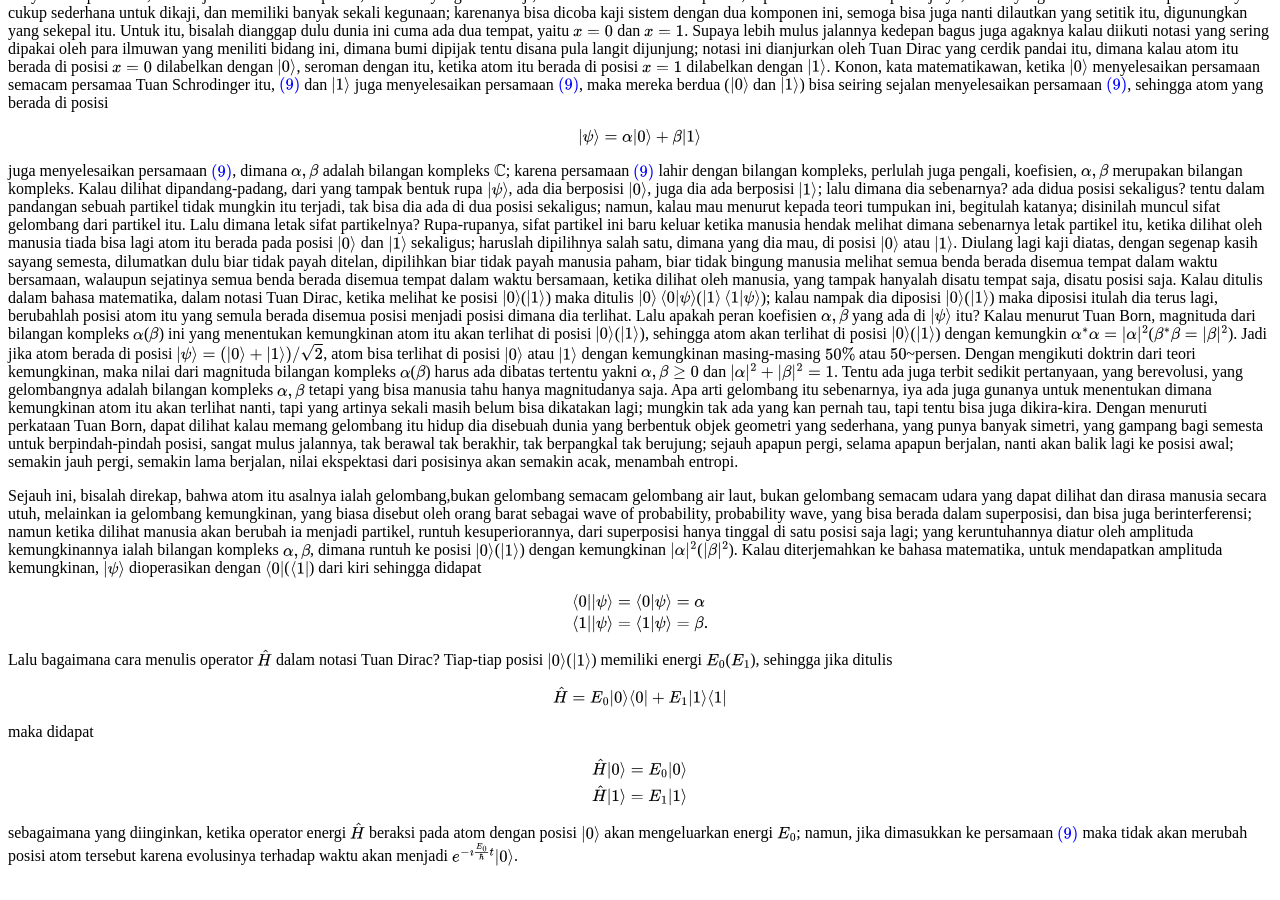
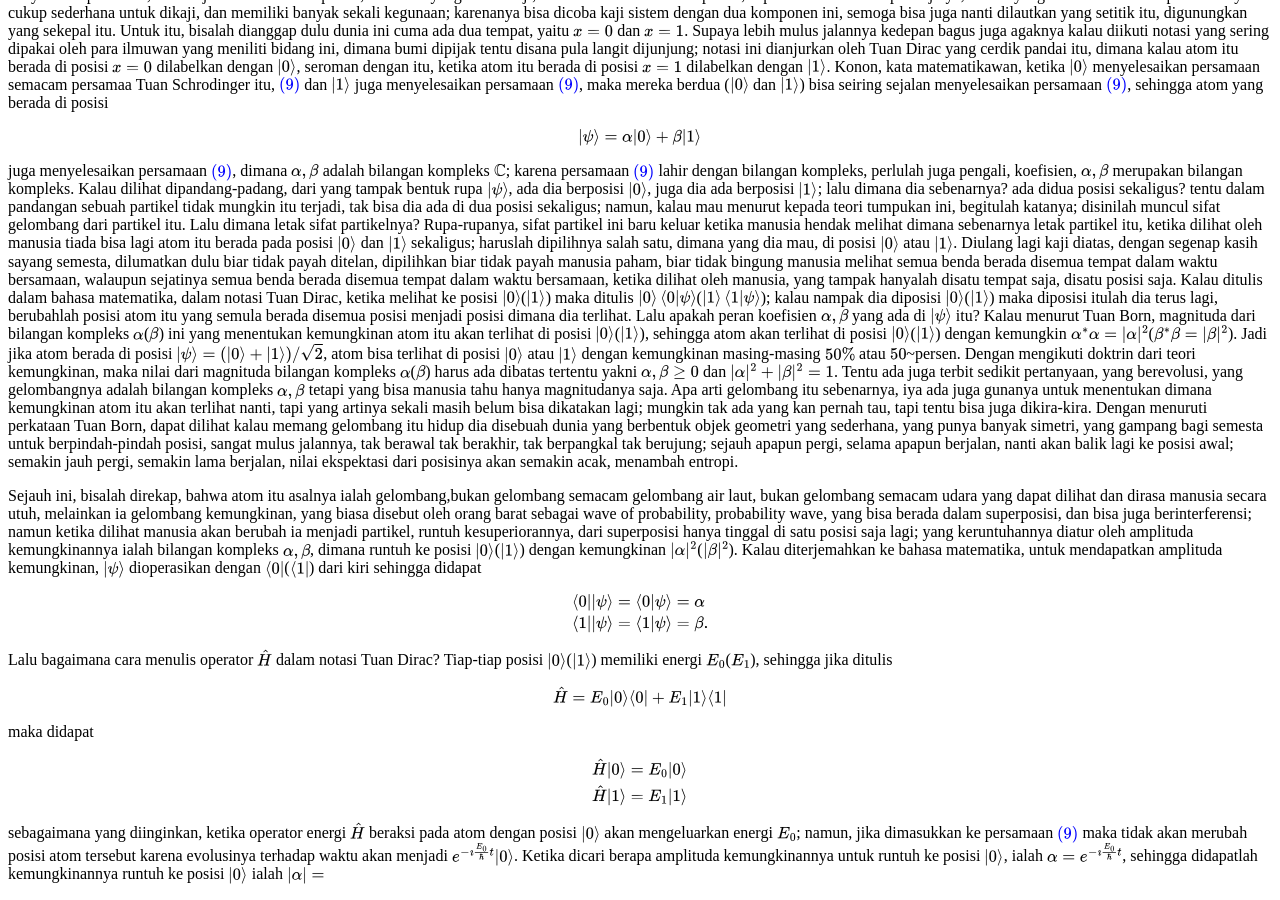
Before and after one commit to dangausuluah/dangausuluah.github.io, a Jekyll site: the page built from _posts/2026-01-01-WKKK.md, in a window 1280 px wide and 900 px high, scrolled down 2795 px. Built offline with Jekyll 4.4.1, drawn with Linux system fonts in a browser that asks for light colours; nearby versions of some CDN libraries; our own code applies the rules of GitHub Pages for plain Markdown files; a script that is not in the unit is left out; comment, search, counter and statistics services are not loaded.

Commit message:
Update 2026-01-01-WKKK.md

```diff
--- a/_posts/2026-01-01-WKKK.md
+++ b/_posts/2026-01-01-WKKK.md
@@ -151,4 +151,4 @@ $$
 \end{align*}
 $$
 
-sebagaimana yang diinginkan, ketika operator energi $\hat{H}$ beraksi pada atom dengan posisi $\ket{0}$ akan mengeluarkan energi $E_0$; namun, jika dimasukkan ke persamaan $\eqref{eq:S}$ maka tidak akan merubah posisi atom tersebut karena evolusinya terhadap waktu akan menjadi $e^{-\imath \frac{E_0}{\hbar} t} \ket{0}$.
+sebagaimana yang diinginkan, ketika operator energi $\hat{H}$ beraksi pada atom dengan posisi $\ket{0}$ akan mengeluarkan energi $E_0$; namun, jika dimasukkan ke persamaan $\eqref{eq:S}$ maka tidak akan merubah posisi atom tersebut karena evolusinya terhadap waktu akan menjadi $e^{-\imath \frac{E_0}{\hbar} t} \ket{0}$. Ketika dicari berapa amplituda kemungkinannya untuk runtuh ke posisi $\ket{0}$, ialah $\alpha = e^{-\imath \frac{E_0}{\hbar} t}$, sehingga didapatlah kemungkinannya runtuh ke posisi $\ket{0}$ ialah $\|\alpha\|=$
```
